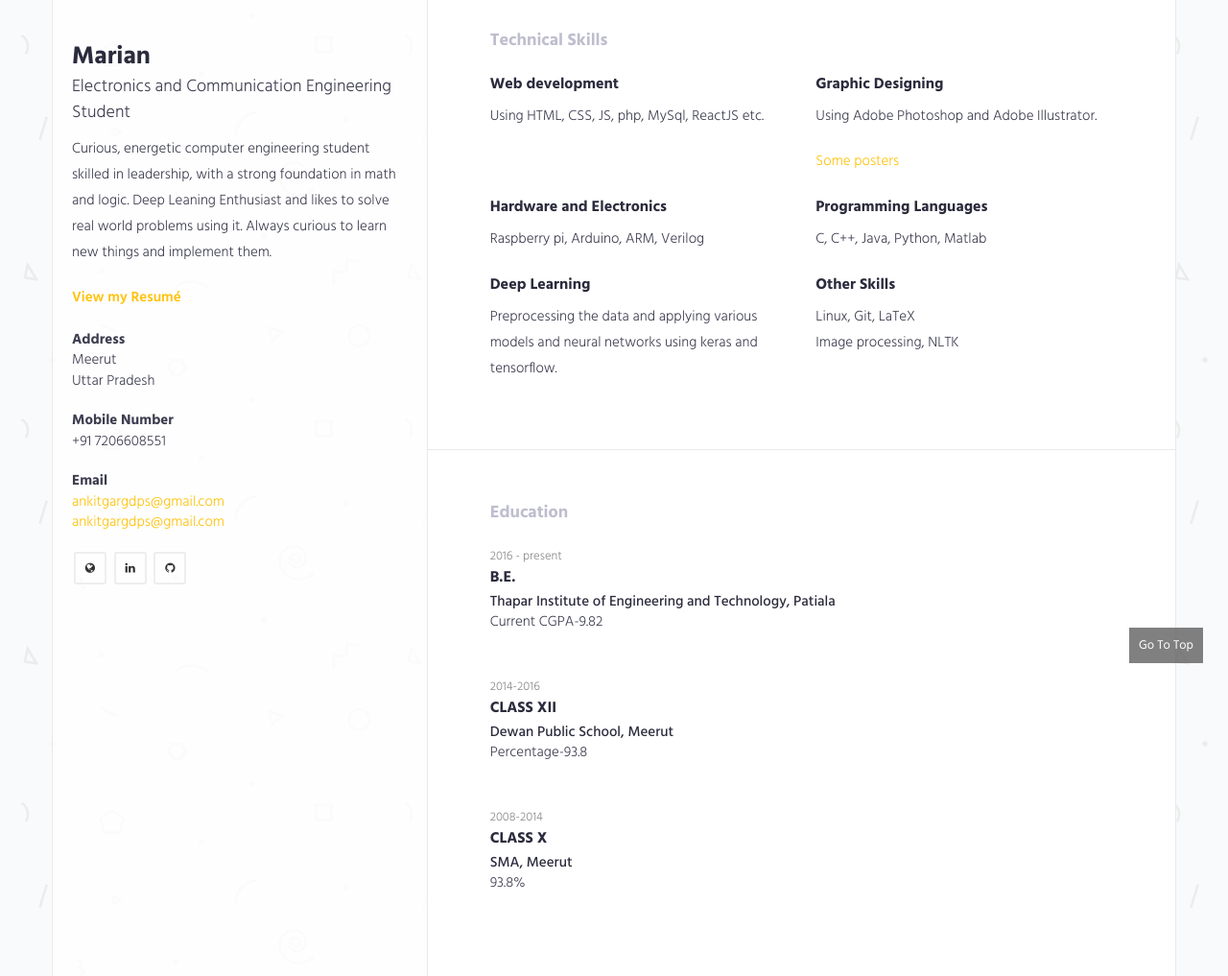
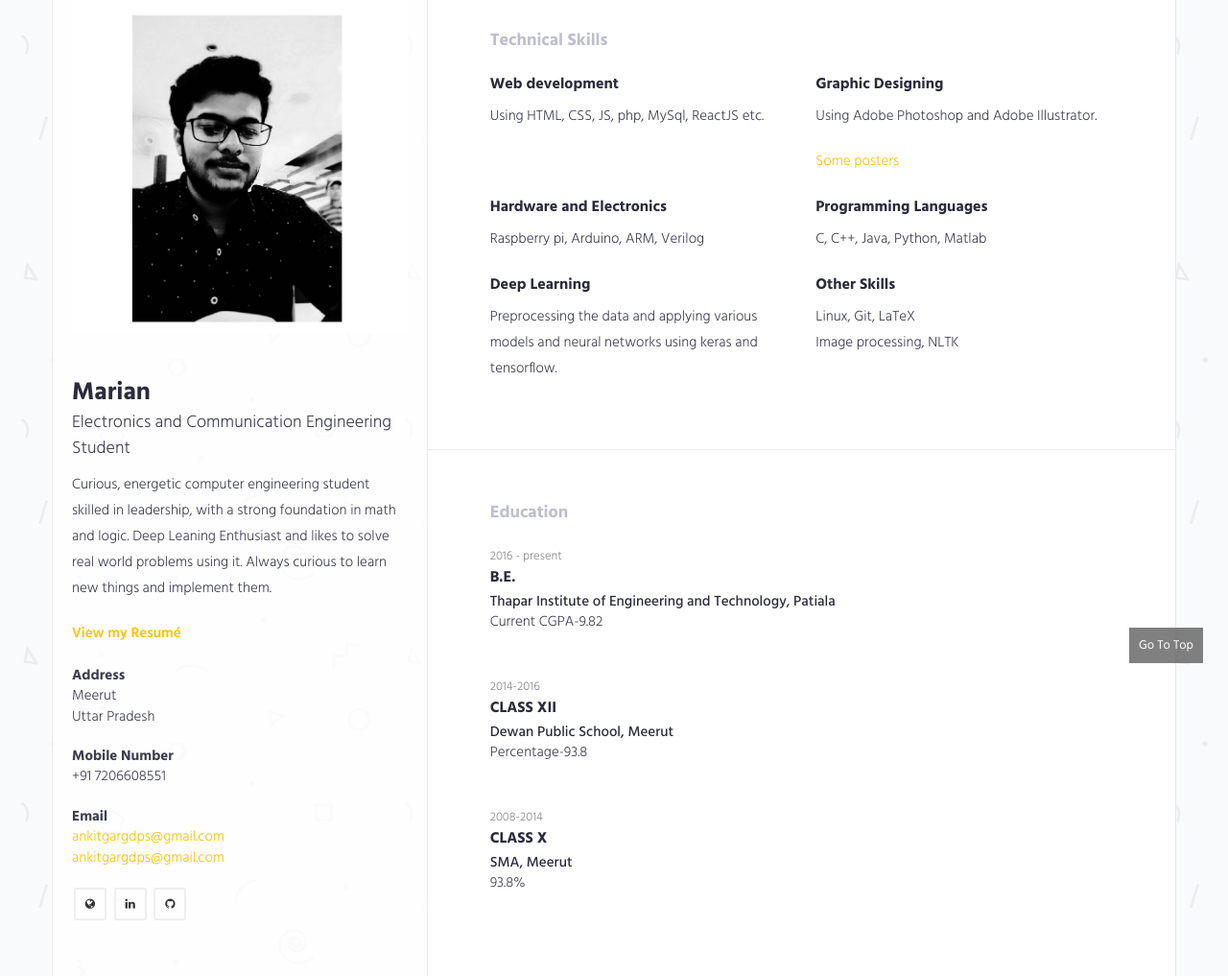
Before and after one commit to ankitgargsma/ankitgargsma.github.io, a plain HTML site: page index.html in a window 1280 px wide. Shown: the part 83-1100 px from the top of the page at 96% size. Drawn offline with nearby package versions, Linux system fonts and the light colour scheme; a script that the page names is missing.

Commit message:
Update index.html

```diff
--- a/index.html
+++ b/index.html
@@ -55,8 +55,7 @@
 <div class="left-col-block blocks">
     <header class="header theiaStickySidebar">
         <div class="profile-img">
-            <img src="Ankit_Garg.jpg" class="img-responsive" alt=""/>
-            <img src="img/Ankit Garg.jpg" class="img-responsive" alt=""/>
+            <img src="img/Ankit_Garg.jpg" class="img-responsive" alt=""/>
         </div>
         <div class="content">
             <h1>Marian</h1>
```
